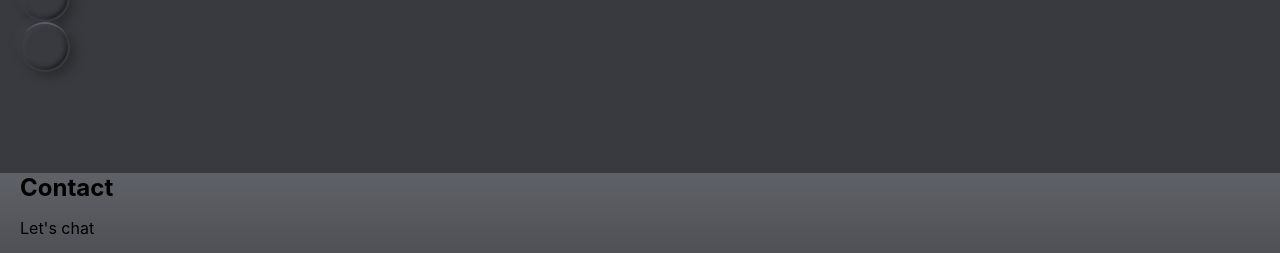
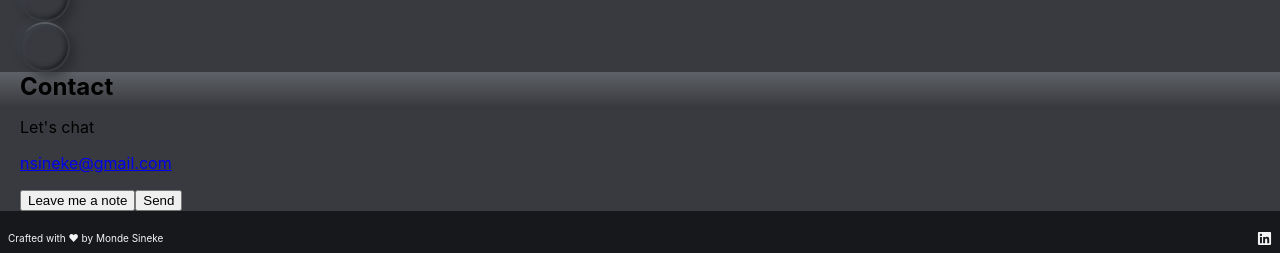
Before and after one commit to S3ak/seak-digital, a Next.js app: page / in a window 1280 px wide. Shown: the part 547-800 px from the top of the page. Built offline with nearby package versions, Linux system fonts and the light colour scheme.

Commit message:
Updatestage component

```diff
--- a/components/displays/stage/index.js
+++ b/components/displays/stage/index.js
@@ -2,8 +2,16 @@ import React from "react";
 
 import { Wrapper } from "./styled";
 
-export const stage = ({ children }) => {
-  return <Wrapper className="c-stage_main">{children}</Wrapper>;
+export const stage = ({ children, hasTopOffset, isInverse }) => {
+  return (
+    <Wrapper
+      className="c-stage_main"
+      hasTopOffset={hasTopOffset}
+      isInverse={isInverse}
+    >
+      {children}
+    </Wrapper>
+  );
 };
 
 export default stage;
--- a/components/displays/stage/styled.js
+++ b/components/displays/stage/styled.js
@@ -1,7 +1,23 @@
-import styled from "styled-components";
+import styled, { css } from "styled-components";
+import { ifProp } from "styled-tools";
 
 export const Wrapper = styled.div`
+  flex: 0 1 auto;
   width: 100%;
-  min-height: 90vh;
   background: var(--color-intent-bg);
+  ${ifProp(
+    "hasTopOffset",
+    css`
+      padding-top: 25px;
+      padding-bottom: 30px;
+      flex: 1 1 auto;
+    `
+  )};
+
+  ${ifProp(
+    "isInverse",
+    css`
+      background: linear-gradient(180deg, #dedede 0%, #d4d6d8 100%), #727476;
+    `
+  )};
 `;
```
